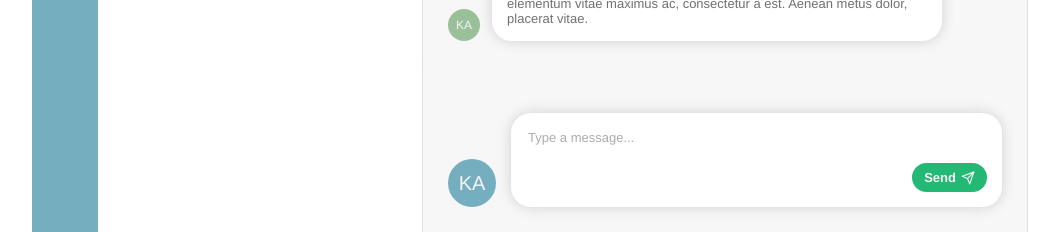
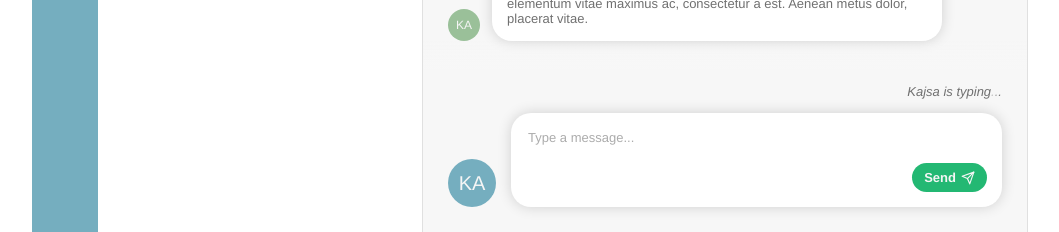
Before and after one commit to FredrikLernia/chat-client, a React (Create React App) app in the folder client/: page / in a window 1280 px wide. Shown: the part 568-800 px from the top of the page, without its empty margins (110-1169 px from the left). Built offline with nearby package versions, Linux system fonts and the light colour scheme.

Commit message:
Div displaying when friend is typing

```diff
--- a/client/src/components/NewMessage/index.js
+++ b/client/src/components/NewMessage/index.js
@@ -14,6 +14,8 @@ const NewMessage = () => {
   }
 
   return (
+    <>
+      <div className="typing">Kajsa is typing<span>.</span><span>.</span><span>.</span></div>
       <div className="NewMessage">
         <Avatar size="lg" initials={firstName[0] + lastName[0]} color={colorTheme} />
         <form onSubmit={onSubmit}>
@@ -21,6 +23,7 @@ const NewMessage = () => {
           <button type="submit">Send<Send /></button>
         </form>
       </div>
+    </>
   )
 }
 
--- a/client/src/components/NewMessage/style.scss
+++ b/client/src/components/NewMessage/style.scss
@@ -1,10 +1,51 @@
 @import '../../variables.scss';
+
+.typing {
+  padding-top: 15px;
+  padding-right: 25px;
+  padding-left: 25px;
+  text-align: right;
+  color: $text-dark-2;
+  font-style: italic;
+
+  @keyframes blink {
+    0% {
+      opacity: .2;
+    }
+
+    20% {
+      opacity: 1;
+    }
+
+    100% {
+      opacity: .2;
+    }
+  }
+
+  span {
+    animation-name: blink;
+    animation-duration: 1.4s;
+    animation-iteration-count: infinite;
+    animation-fill-mode: both;
+  }
+
+  span:nth-child(2) {
+    animation-delay: .2s;
+  }
+
+  span:nth-child(3) {
+    animation-delay: .4s;
+  }
+}
 
 .NewMessage {
   display: flex;
   align-items: flex-end;
   width: 100%;
-  padding: 25px;
+  padding-top: 15px;
+  padding-right: 25px;
+  padding-bottom: 25px;
+  padding-left: 25px;
 
   form {
     display: flex;
```
Lines whose indentation alone changed are shown as unchanged.
